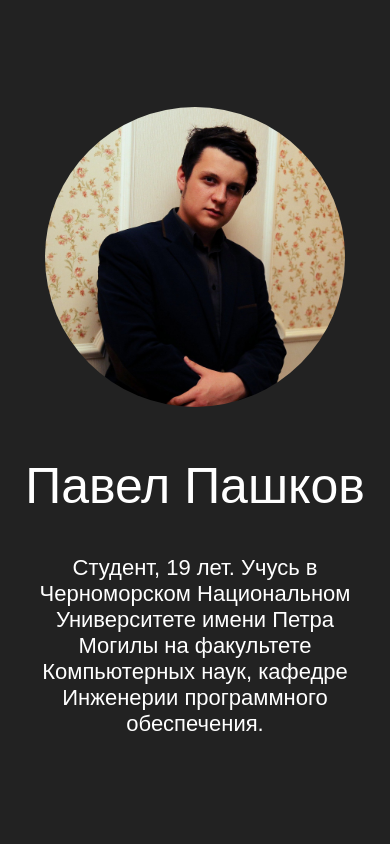
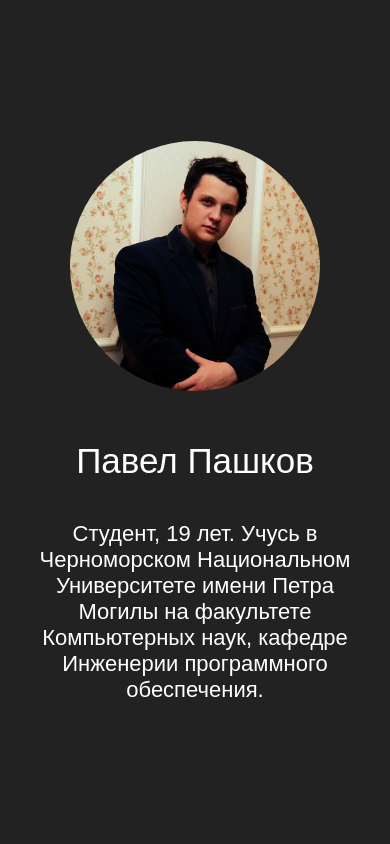
Before and after one commit to ppashkov/pashkov.github.io, a plain HTML site: page pashkov/index.html in a window 390 px wide. Shown: the top 844 px of the page. Drawn offline with Linux system fonts and the light colour scheme.

Commit message:
final_resp2

```diff
--- a/pashkov/style/main.sass
+++ b/pashkov/style/main.sass
@@ -23,6 +23,9 @@
 			border-radius: 100%
 			background-color: #fff
 			background-size: cover
+			@include respond-to(mobile)
+				width: 250px
+				height: 250px
 
 
 	.s1_name
@@ -31,6 +34,8 @@
 		text-align: center
 		font-size: 50px
 		font-family: sans-serif
+		@include respond-to(mobile)
+			font-size: 35px
 
 
 	.s1_info
@@ -40,6 +45,7 @@
 		text-align: center
 		font-family: sans-serif
 		font-size: 22px
+
 
 
 
@@ -66,6 +72,7 @@
 		@include respond-to(mobile)
 			flex-wrap: wrap
 
+
 		.skill
 			width: 16.6%
 			height: 100%
@@ -81,8 +88,8 @@
 				filter: grayscale(1)
 				transition: .2s
 				@include respond-to(mobile)
-					width: 120px
-					height: 120px
+					width: 105px
+					height: 105px
 				&:hover
 					filter: grayscale(0)
 					transition: .2s
@@ -105,6 +112,7 @@
 		flex-wrap: wrap
 		align-items: center
 		background-color: rgba(0, 0,0, 0.2)
+
 	.s3_name
 		width: 100%
 		text-align: center
@@ -119,6 +127,8 @@
 		font-size: 30px
 		color: white
 		font-family: sans-serif
+		@include respond-to(mobile)
+			font-size: 23px
 
 
 .ghlink
```
Also changed, not shown: pashkov/style/main.css, 1 other file.
